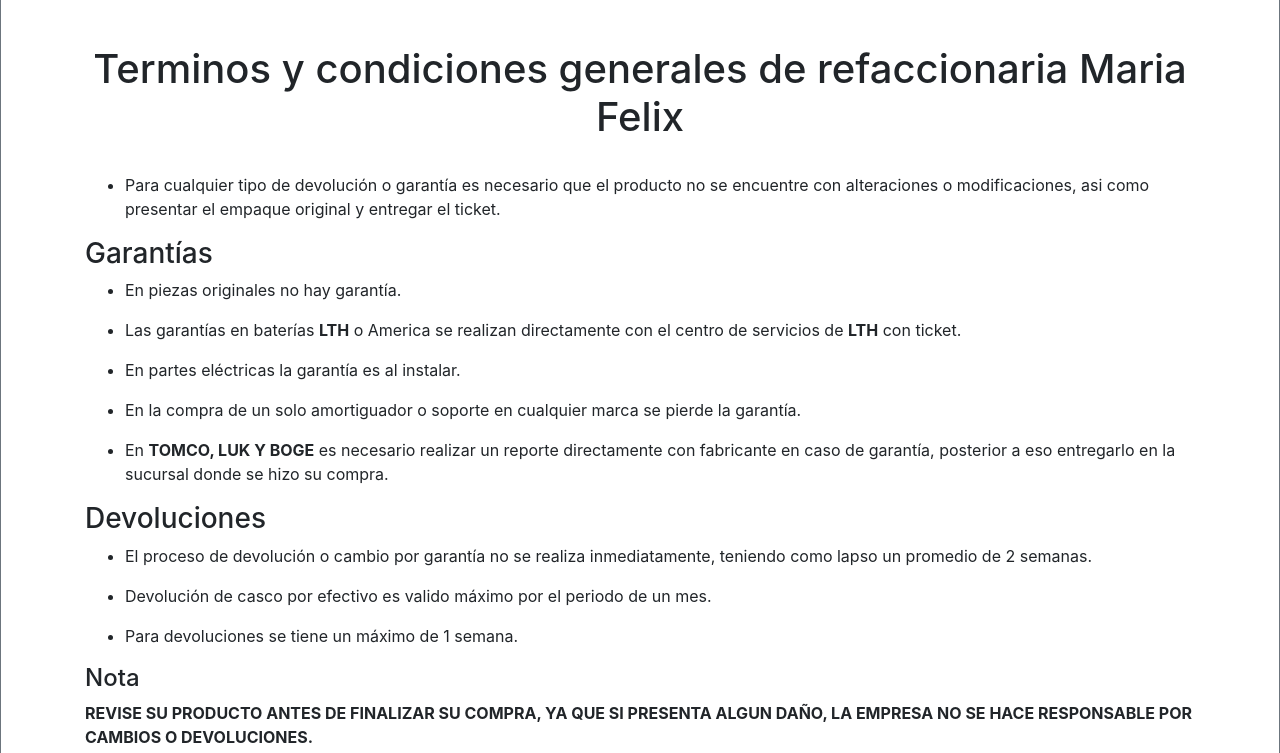
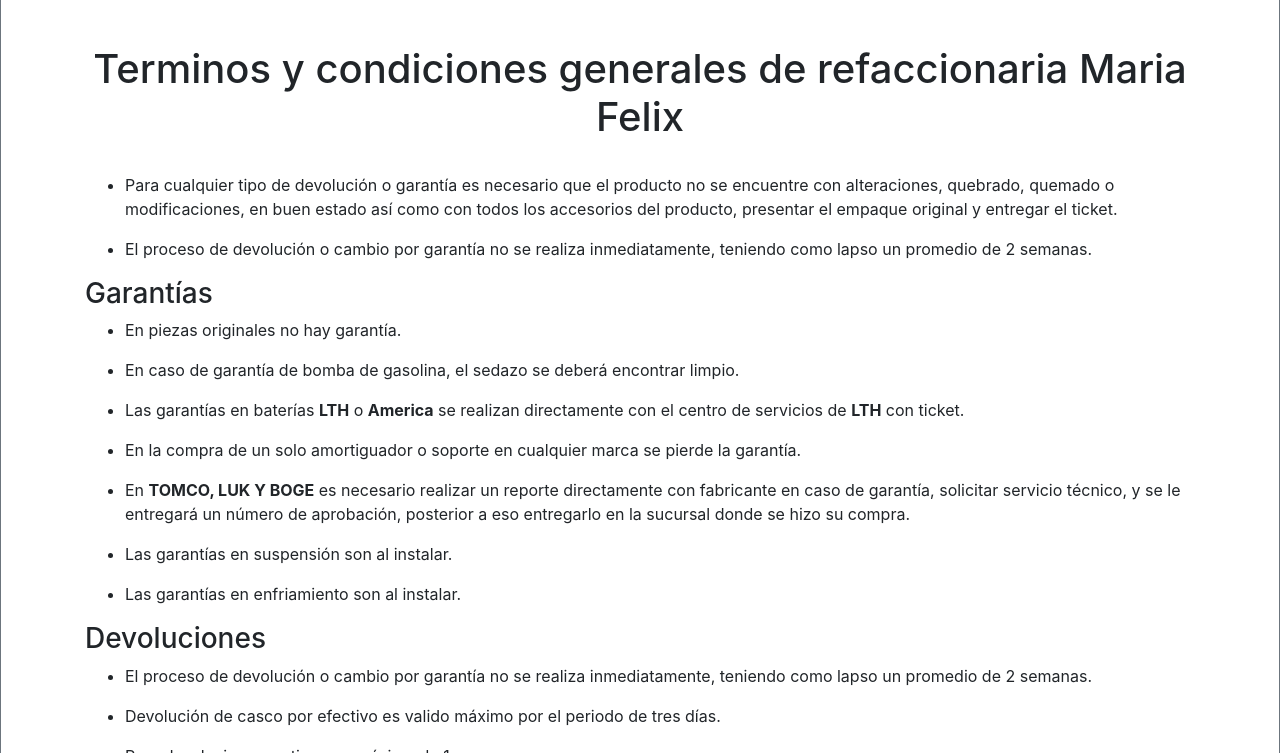
Before and after one commit to blackclova/blackclova.github.io, a plain HTML site: page index.html in a window 1280 px wide. Shown: the part 47-800 px from the top of the page. Drawn offline with nearby package versions, Linux system fonts and the light colour scheme.

Commit message:
Cambio de info

```diff
--- a/index.html
+++ b/index.html
@@ -40,27 +40,30 @@
       <br>
 
       <ul>
-        <li><p>Para cualquier tipo de devolución o garantía es necesario que el producto no se encuentre con alteraciones o modificaciones, asi como presentar el empaque original y entregar el ticket.</p></li>
+        <li><p>Para cualquier tipo de devolución o garantía es necesario que el producto no se encuentre con alteraciones, quebrado, quemado o modificaciones, en buen estado así como con todos los accesorios del producto, presentar el empaque original y entregar el ticket.</p></li>
+        <li><p>El proceso de devolución o cambio por garantía no se realiza inmediatamente, teniendo como lapso un promedio de 2 semanas.</p></li>
       </ul>
 
       <h3>Garantías</h3>
       <ul>
         <li><p>En piezas originales no hay garantía.</p></li>
-        <li><p>Las garantías en baterías <strong>LTH</strong> o America se realizan directamente con el centro de servicios de <strong>LTH</strong> con ticket.</p></li>
-        <li><p>En partes eléctricas la garantía es al instalar.</p></li>
+        <li><p>En caso de garantía de bomba de gasolina, el sedazo se deberá encontrar limpio.</p></li>
+        <li><p>Las garantías en baterías <strong>LTH</strong> o <strong>America</strong> se realizan directamente con el centro de servicios de <strong>LTH</strong> con ticket.</p></li>
         <li><p>En la compra de un solo amortiguador o soporte  en cualquier marca se pierde la garantía.</p></li>
-        <li><p>En <strong>TOMCO, LUK Y BOGE</strong> es necesario realizar un reporte directamente con fabricante en caso de garantía, posterior a eso entregarlo en la sucursal donde se hizo su compra.</p></li>
+        <li><p>En <strong>TOMCO, LUK Y BOGE</strong> es necesario realizar un reporte directamente con fabricante en caso de garantía, solicitar servicio técnico, y se le entregará un número de aprobación, posterior a eso entregarlo en la sucursal donde se hizo su compra.</p></li>
+        <li><p>Las garantías en suspensión son al instalar.</p></li>
+        <li><p>Las garantías en enfriamiento son al instalar.</p></li>
       </ul>
       <h3>Devoluciones</h3>
       <ul>
         <li><p>El proceso de devolución o cambio por garantía no se realiza inmediatamente, teniendo como lapso un promedio de 2 semanas.</p></li>
-        <li><p>Devolución de casco por efectivo es valido máximo por el periodo de un mes.  </p></li>
+        <li><p>Devolución de casco por efectivo es valido máximo por el periodo de tres días.</p></li>
         <li><p>Para devoluciones se tiene un máximo de 1 semana.</p></li>
       </ul>
     </div>
     <div class="container">
       <h4>Nota</h4>
-      <p class="color-warning-50 font-weight-bold">REVISE SU PRODUCTO ANTES DE FINALIZAR SU COMPRA, YA QUE SI PRESENTA ALGUN DAÑO, LA EMPRESA NO SE HACE RESPONSABLE POR CAMBIOS O DEVOLUCIONES.</p>
+      <p class="color-warning-50 font-weight-bold">REVISE SU PRODUCTO ANTES DE FINALIZAR SU COMPRA, SI PRESENTA ALGÚN DAÑO LA PIEZA ANTES DE PAGARLA SE REALIZARÁ EL CAMBIO, DESPUÉS DE SALIR LA MERCANCÍA LA EMPRESA YA NO SE HACE RESPONSABLE.</p>
     </div>
     <!-- From Uiverse.io by vinodjangid07 -->
     <div class="container text-center loader">
```
